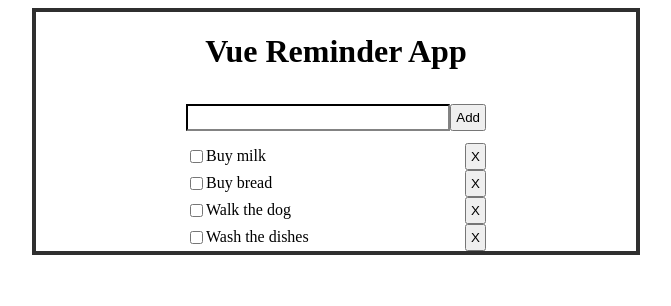
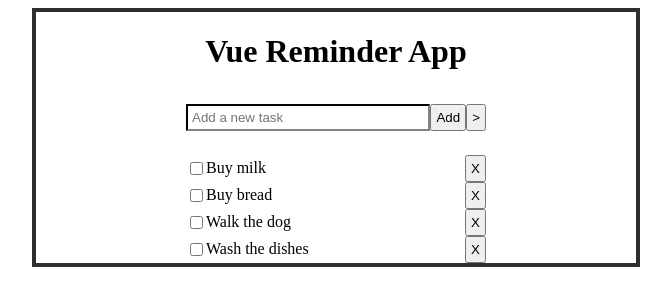
Before and after one commit to NidzaJov/vue-reminder, a Vue app: page / in a window 1280 px wide. Shown: the top 306 px of the page, without its empty margins (304-975 px from the left). Built offline with nearby package versions, Linux system fonts and the light colour scheme.

Commit message:
Reminder completed with search funcionality and filtering completed task

```diff
--- a/src/App.vue
+++ b/src/App.vue
@@ -1,8 +1,8 @@
 <template>
   <div id="app">
      <h1 class="title">Vue Reminder App</h1>
-     <task-form @add-todo="addTodoHandler"></task-form>
-     <task-list :todos="todoData"/>
+     <task-form @add-todo="addTodoHandler" :search="searchParams"></task-form>
+     <task-list :todos="filteredTodos"/>
   </div>
 </template>
 
@@ -24,6 +24,10 @@ export default {
   },
   data () {
     return {
+      searchParams: {
+        searchText: '',
+        hideCompleted: false
+      },
       todoData: [
         { id: generateId(), text: 'Buy milk', done: false },
         { id: generateId(), text: 'Buy bread', done: false },
@@ -38,6 +42,25 @@ export default {
         id: generateId(), text: info.text, done: false
       }
       this.todoData.push(newTodo)
+    }
+  },
+  computed: {
+    filteredTodos () {
+      const searchedTodos = this.todoData
+        .filter(todo => {
+          const todoTextLowerCase = todo.text.toLowerCase()
+          const searchTextLowerCase = this.searchParams.searchText.toLowerCase()
+          const hasSearchText = todoTextLowerCase.indexOf(searchTextLowerCase) >= 0
+
+          return hasSearchText
+        })
+
+      if (this.searchParams.hideCompleted) {
+        const notCompleted = searchedTodos.filter(todo => !todo.done)
+        return notCompleted
+      } else {
+        return searchedTodos
+      }
     }
   }
 }
--- a/src/components/TaskForm.vue
+++ b/src/components/TaskForm.vue
@@ -1,12 +1,29 @@
 <template>
   <div class="task-form pl">
+    <div class="form-add">
         <input
             class="todo-text ps"
             type="text"
             v-model="todoText"
             @keyup.enter="addHandler"
+            placeholder="Add a new task"
         >
         <my-button @click="addHandler">Add</my-button>
+        <my-button @click="showSearch = !showSearch">
+            <span v-show="!showSearch">></span>
+            <span v-show="showSearch">V</span>
+        </my-button>
+    </div>
+    <div class="form-search" v-if="showSearch">
+        <input type="text"
+        placeholder="Search..."
+        class="todo-text search-text ps"
+        v-model="search.searchText">
+        <label class="filter">
+            <input type="checkbox" v-model="search.hideCompleted">
+            Hide
+        </label>
+    </div>
  </div>
 </template>
 
@@ -16,9 +33,16 @@ import MyButton from './MyButton.vue'
 export default {
   name: 'TaskForm',
   components: { MyButton },
+  props: {
+    search: {
+      type: Object,
+      required: true
+    }
+  },
   data () {
     return {
-      todoText: ''
+      todoText: '',
+      showSearch: false
     }
   },
   methods: {
@@ -36,12 +60,26 @@ export default {
 .task-form {
     width: @default-width;
     display: flex;
+    flex-wrap: wrap;
     justify-content: space-between;
     .todo-text {
         color: @text-color;
         border-color: @border-color;
         flex-grow: 1;
     }
+    .form-add,
+    .form-search {
+        width: 100%;
+        display: flex;
+    }
+
+    .form-add {
+        margin-bottom: @padding-l
+    }
+
+    .form-search {
+        align-items: center;
+    }
 }
 
 </style>
```
Lines whose indentation alone changed are shown as unchanged.
